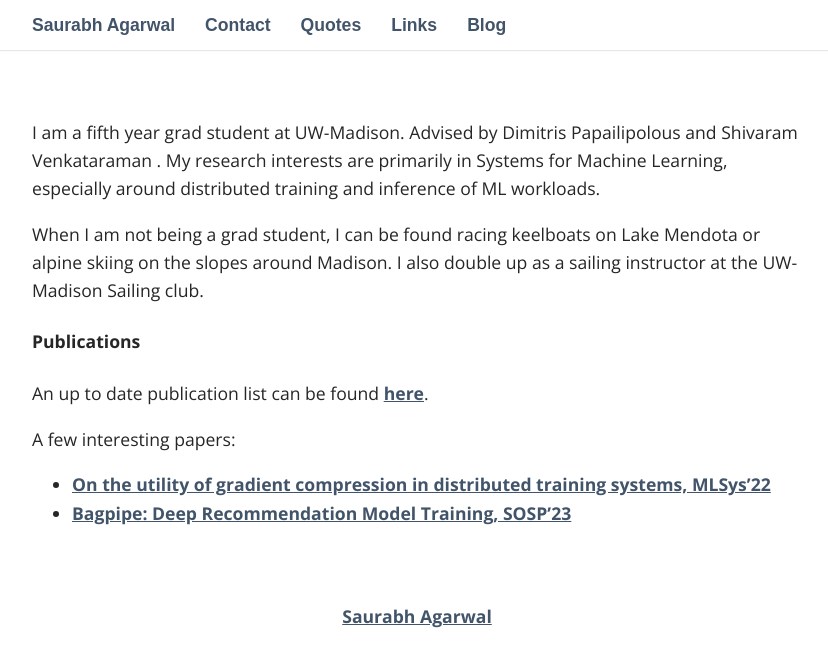
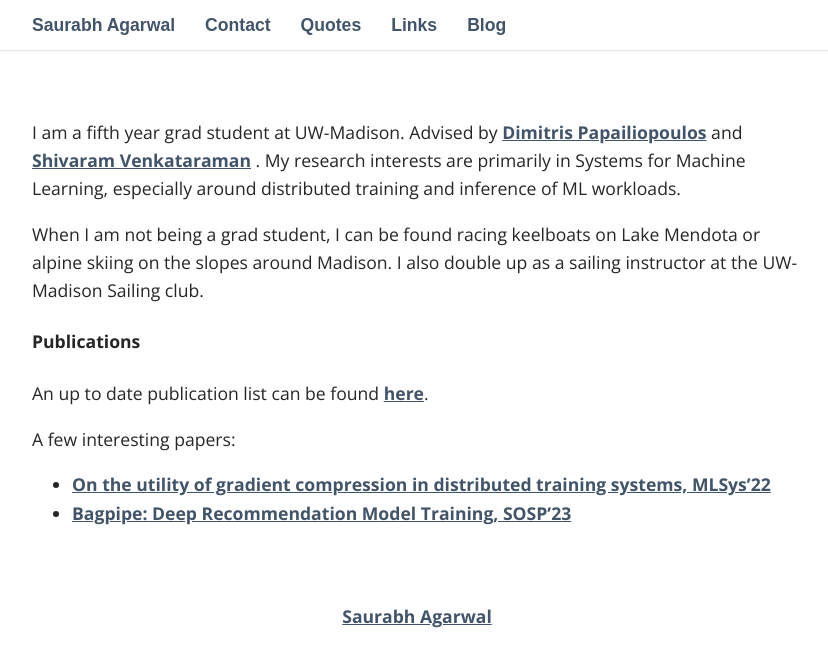
Before and after one commit to iidsample/iidsampe.github.io, a Jekyll site: the page built from index.md, in a window 1280 px wide. Shown: the top 667 px of the page, without its empty margins (223-1051 px from the left). Built offline with Jekyll 4.4.1, drawn with Linux system fonts in a browser that asks for light colours; some web fonts are replaced.

Commit message:
Another update

```diff
--- a/index.md
+++ b/index.md
@@ -2,7 +2,7 @@
 layout: default
 ---
 <!--# About Me-->
-I am a fifth year grad student at UW-Madison. Advised by Dimitris Papailipolous and Shivaram Venkataraman .
+I am a fifth year grad student at UW-Madison. Advised by [Dimitris Papailiopoulos](https://papail.io/) and [Shivaram Venkataraman](https://shivaram.org/) .
 My research interests are primarily in Systems for Machine Learning, especially around distributed training and inference of ML workloads.
 
 When I am not being a grad student, I can be found racing keelboats on Lake Mendota or alpine skiing on the slopes around Madison. I also double up as a sailing instructor at the UW-Madison Sailing club.
```
